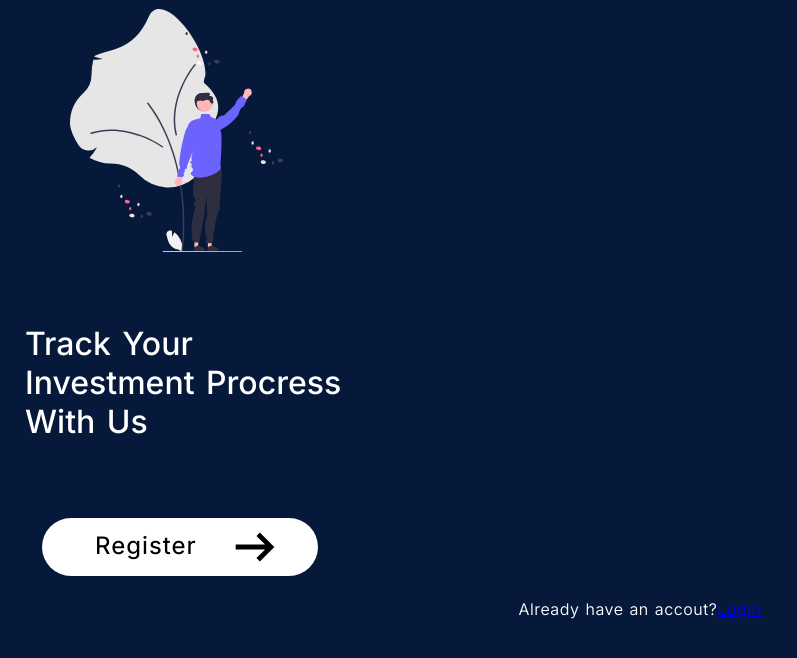
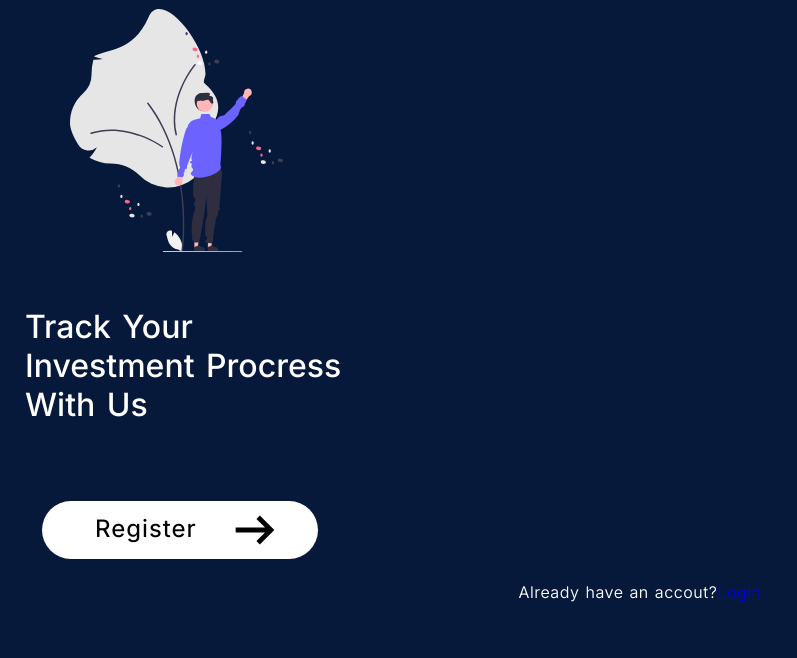
Before and after one commit to Saifmk10/investo, a PHP site: page / in a window 1280 px wide. Shown: the part 103-761 px from the top of the page, without its empty margins (0-797 px from the left). Run offline with PHP 8.4, Linux system fonts and the light colour scheme.

Commit message:
bug related to the over sized issue is hopefully solved

```diff
--- a/style.css
+++ b/style.css
@@ -36,7 +36,7 @@ body{
     font-style: normal;
     font-size: 4vh;
     word-spacing: 3px;
-    margin: 62px 0px 0px 25px;
+    margin: 45px 0px 0px 25px;
 }
 
 .button{
```
